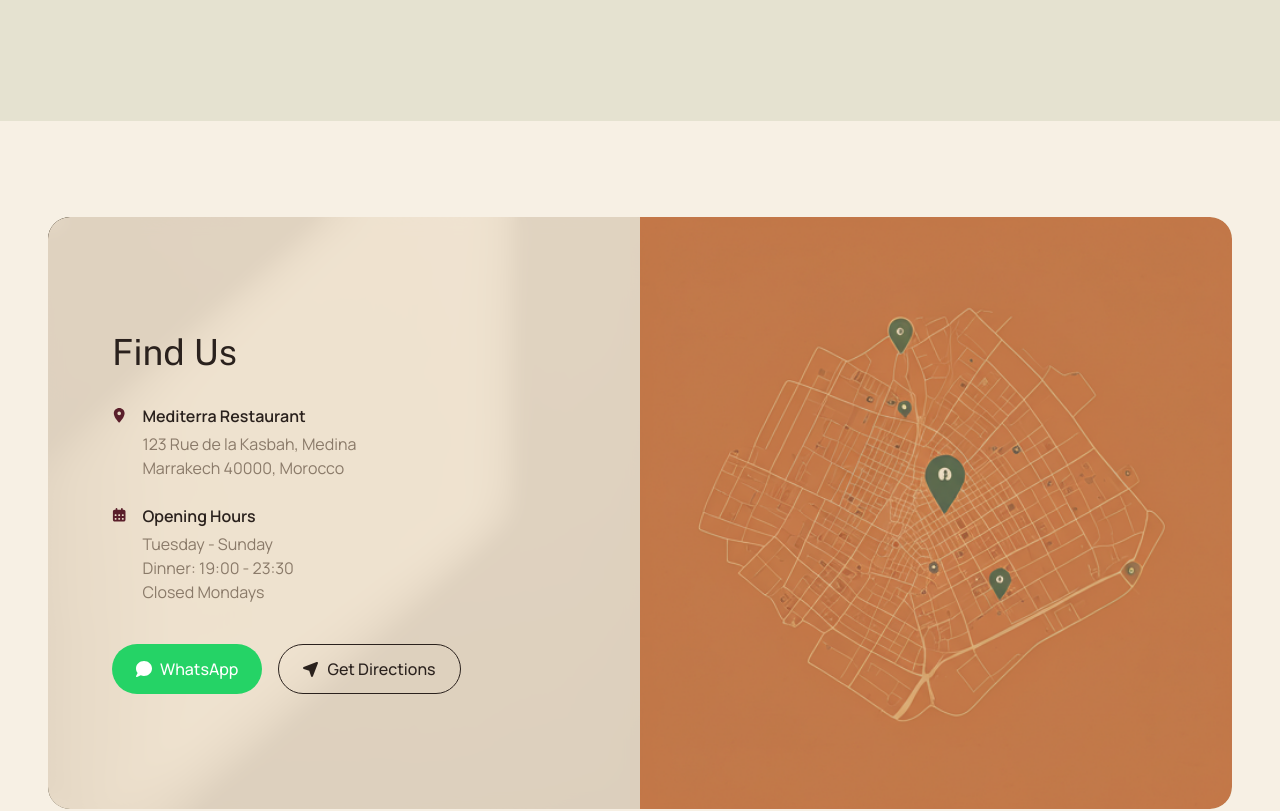
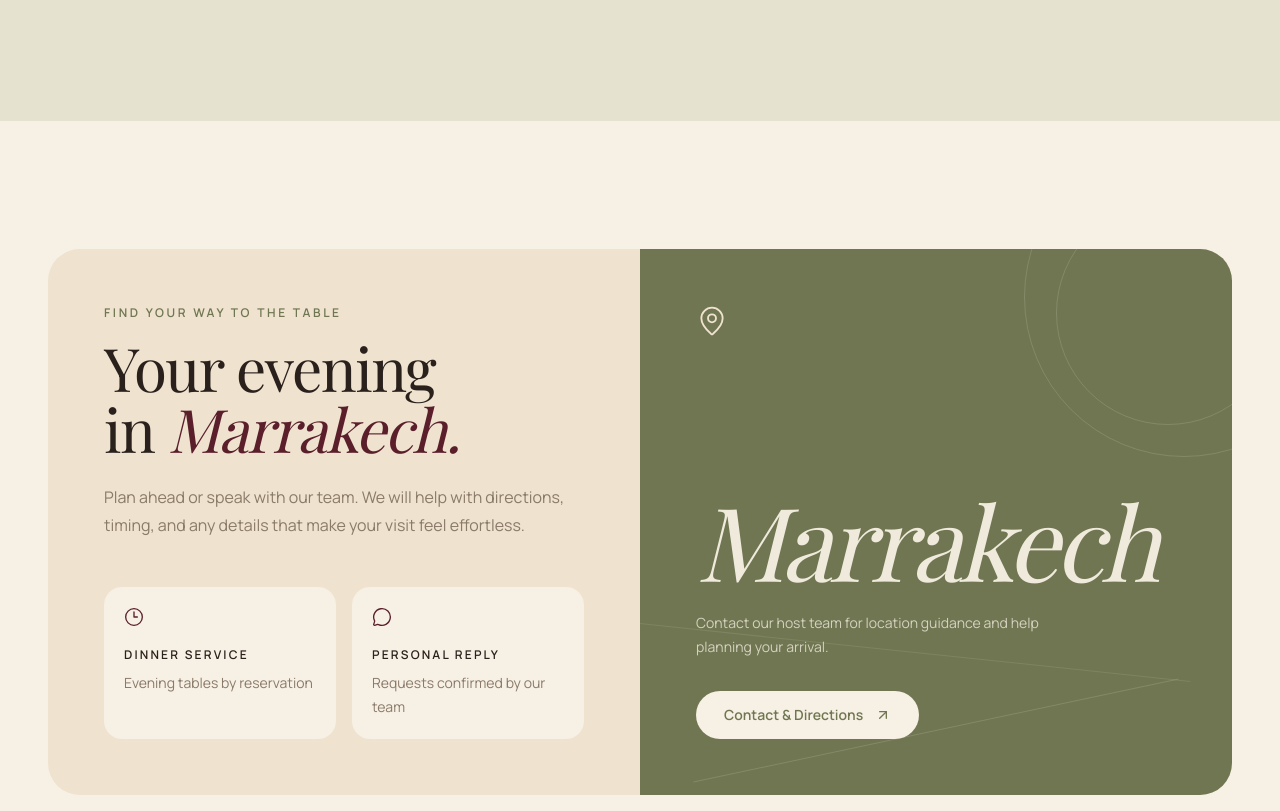
Before and after one commit to yassinejoundi/mediterra-restaurant, a Next.js app: page / in a window 1280 px wide. Shown: the part 5400-6211 px from the top of the page. Built offline with nearby package versions, Linux system fonts and the light colour scheme; a web font is replaced by a local one.

Commit message:
feat(home): add location reassurance section

```diff
--- a/components/home/LocationContact.tsx
+++ b/components/home/LocationContact.tsx
@@ -1,53 +1,61 @@
-import Image from "next/image";
 import Link from "next/link";
+import { ArrowUpRight, Clock3, MapPin, MessageCircle } from "lucide-react";
+
 import { ScrollReveal } from "@/components/motion/ScrollReveal";
-import { FontAwesomeMaterialIcon } from "../FontAwesomeMaterialIcon";
-import plasterWallImage from "../../src/assets/images/remote-image-4c65ca53255a.png";
-import marrakechMapImage from "../../src/assets/images/remote-image-414f8a072520.png";
 
 export function LocationContact() {
   return (
-    <>
-      <section className="py-24 px-6 md:px-12 max-w-screen-xl mx-auto">
-      <ScrollReveal className="bg-linen rounded-3xl overflow-hidden shadow-soft flex flex-col md:flex-row">
-      <div className="md:w-1/2 p-12 md:p-16 flex flex-col justify-center bg-[url('/placeholder')] bg-cover bg-center relative" data-alt="A subtle, textured plaster wall in warm ivory, typical of Marrakech riads, catching soft dappled sunlight through foliage, creating a calm, minimalist backdrop for text." style={{ backgroundImage: `url(${plasterWallImage.src})` }}>
-      <div className="absolute inset-0 bg-linen/90 backdrop-blur-sm"></div>
-      <div className="relative z-10">
-      <h2 className="font-headline text-3xl md:text-4xl text-espresso mb-8">Find Us</h2>
-      <div className="space-y-6 mb-10">
-      <div className="flex items-start gap-4">
-      <FontAwesomeMaterialIcon name="location_on" className="text-wine text-lg mt-1" />
+    <section className="bg-plaster px-5 py-20 sm:px-8 sm:py-24 lg:px-12 lg:py-32">
+      <div className="mx-auto grid max-w-screen-2xl overflow-hidden rounded-[2rem] bg-linen lg:grid-cols-2">
+        <ScrollReveal className="flex flex-col justify-between p-7 sm:p-10 lg:p-14" direction="right">
           <div>
-      <h4 className="font-label font-semibold text-espresso mb-1">Mediterra Restaurant</h4>
-      <p className="font-body text-taupe">123 Rue de la Kasbah, Medina<br/>Marrakech 40000, Morocco</p>
+            <p className="mb-4 font-label text-xs font-semibold uppercase tracking-[0.22em] text-olive">Find your way to the table</p>
+            <h2 className="max-w-[11ch] text-balance font-heading text-4xl font-normal leading-[1.02] tracking-[-0.025em] text-espresso sm:text-5xl lg:text-6xl">
+              Your evening in <span className="italic text-wine">Marrakech.</span>
+            </h2>
+            <p className="mt-6 max-w-lg text-pretty font-body text-base leading-7 text-taupe">
+              Plan ahead or speak with our team. We will help with directions, timing, and any details that make your visit feel effortless.
+            </p>
+          </div>
+
+          <div className="mt-12 grid gap-4 sm:grid-cols-2">
+            <div className="rounded-2xl bg-plaster p-5">
+              <Clock3 className="size-5 text-wine" strokeWidth={1.6} aria-hidden="true" />
+              <h3 className="mt-5 font-label text-xs font-semibold uppercase tracking-[0.18em] text-espresso">Dinner service</h3>
+              <p className="mt-2 font-body text-sm leading-6 text-taupe">Evening tables by reservation</p>
+            </div>
+            <div className="rounded-2xl bg-plaster p-5">
+              <MessageCircle className="size-5 text-wine" strokeWidth={1.6} aria-hidden="true" />
+              <h3 className="mt-5 font-label text-xs font-semibold uppercase tracking-[0.18em] text-espresso">Personal reply</h3>
+              <p className="mt-2 font-body text-sm leading-6 text-taupe">Requests confirmed by our team</p>
             </div>
           </div>
-      <div className="flex items-start gap-4">
-      <FontAwesomeMaterialIcon name="schedule" className="text-wine text-lg mt-1" />
+        </ScrollReveal>
+
+        <ScrollReveal className="relative min-h-[28rem] overflow-hidden bg-olive p-7 text-plaster sm:p-10 lg:p-14" direction="left" delay={0.08}>
+          <div className="pointer-events-none absolute -right-28 -top-28 size-80 rounded-full border border-plaster/15" aria-hidden="true" />
+          <div className="pointer-events-none absolute -right-12 -top-12 size-56 rounded-full border border-plaster/15" aria-hidden="true" />
+          <div className="pointer-events-none absolute bottom-16 left-12 right-12 h-px -rotate-12 bg-plaster/15" aria-hidden="true" />
+          <div className="pointer-events-none absolute bottom-36 -left-10 right-10 h-px rotate-6 bg-plaster/10" aria-hidden="true" />
+
+          <div className="relative flex h-full min-h-[24rem] flex-col justify-between">
+            <MapPin className="size-8 text-linen" strokeWidth={1.4} aria-hidden="true" />
             <div>
-      <h4 className="font-label font-semibold text-espresso mb-1">Opening Hours</h4>
-      <p className="font-body text-taupe">Tuesday - Sunday<br/>Dinner: 19:00 - 23:30<br/>Closed Mondays</p>
-      </div>
-      </div>
-      </div>
-      <div className="flex flex-col sm:flex-row gap-4">
-      <a className="bg-[#25D366] text-white px-6 py-3 rounded-full font-label font-medium flex items-center justify-center gap-2 hover:bg-[#128C7E] transition-colors" href="https://wa.me/2125XXXXXXX" target="_blank" rel="noreferrer">
-      <FontAwesomeMaterialIcon name="chat" style={{ fontSize: "20px" }} /> WhatsApp
-                              </a>
-      <Link className="border border-espresso text-espresso px-6 py-3 rounded-full font-label font-medium flex items-center justify-center gap-2 hover:bg-espresso hover:text-plaster transition-colors" href="/contact">
-      <FontAwesomeMaterialIcon name="directions" style={{ fontSize: "20px" }} /> Get Directions
+              <p className="font-heading text-[clamp(3.5rem,8vw,7rem)] font-normal italic leading-none tracking-[-0.04em] text-plaster/95">Marrakech</p>
+              <p className="mt-5 max-w-sm font-body text-sm leading-6 text-plaster/75">
+                Contact our host team for location guidance and help planning your arrival.
+              </p>
+              <Link
+                href="/contact"
+                className="mt-8 inline-flex min-h-12 items-center gap-3 rounded-full bg-plaster px-7 py-3 font-label text-sm font-semibold text-olive transition-colors hover:bg-espresso hover:text-plaster focus-visible:outline focus-visible:outline-2 focus-visible:outline-offset-4 focus-visible:outline-plaster"
+              >
+                Contact &amp; Directions
+                <ArrowUpRight className="size-4" aria-hidden="true" />
               </Link>
             </div>
           </div>
+        </ScrollReveal>
       </div>
-      <div className="md:w-1/2 h-80 md:h-auto bg-sage relative">
-      {/* Map Placeholder */}
-      <div className="w-full h-full flex items-center justify-center bg-linen relative">
-      <Image className="w-full h-full object-cover opacity-80 mix-blend-multiply" alt="Stylized map of Marrakech Medina showing the Mediterra restaurant location" data-alt="A stylized, minimal map of Marrakech Medina showing the location of Mediterra restaurant. The map uses warm earthy tones, soft terracotta paths, and olive green markers, fitting the premium Mediterranean design system." data-location="Marrakech" src={marrakechMapImage} />
-      </div>
-      </div>
-      </ScrollReveal>
     </section>
-    </>
   );
 }
```
Lines whose indentation alone changed are shown as unchanged.
